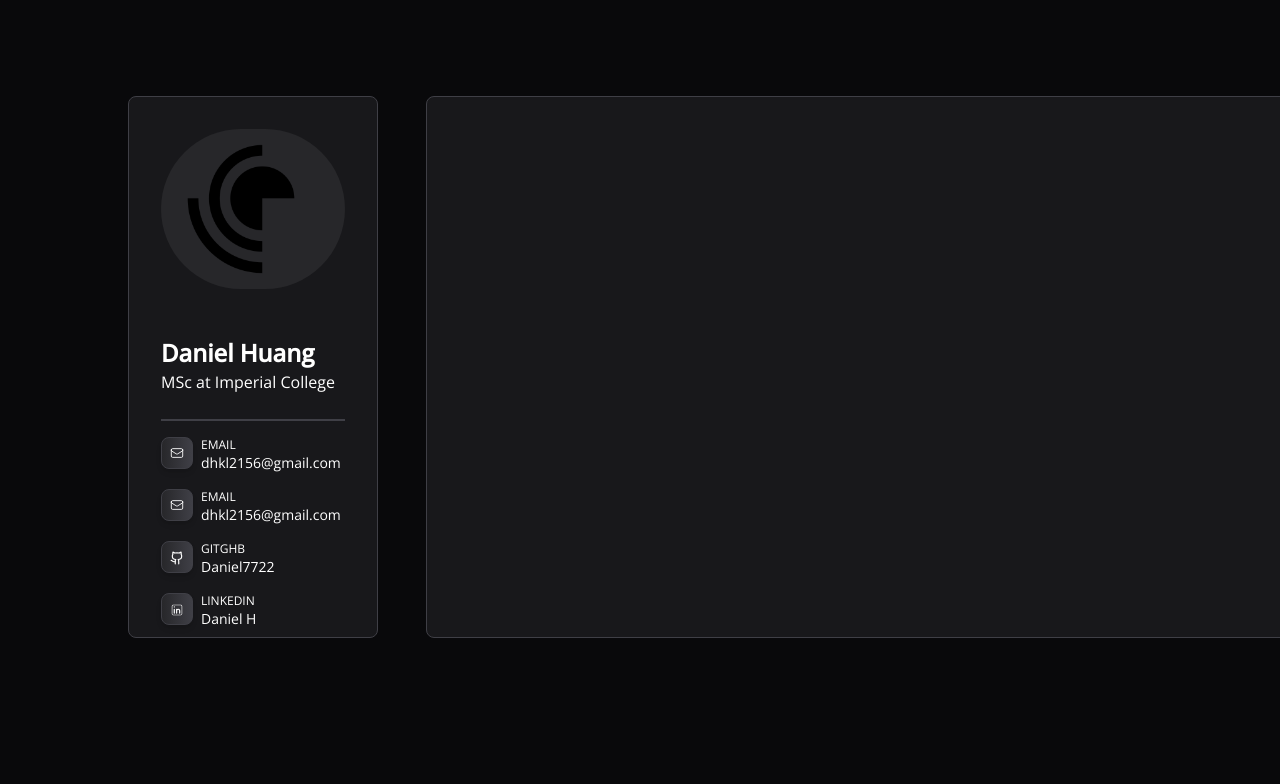
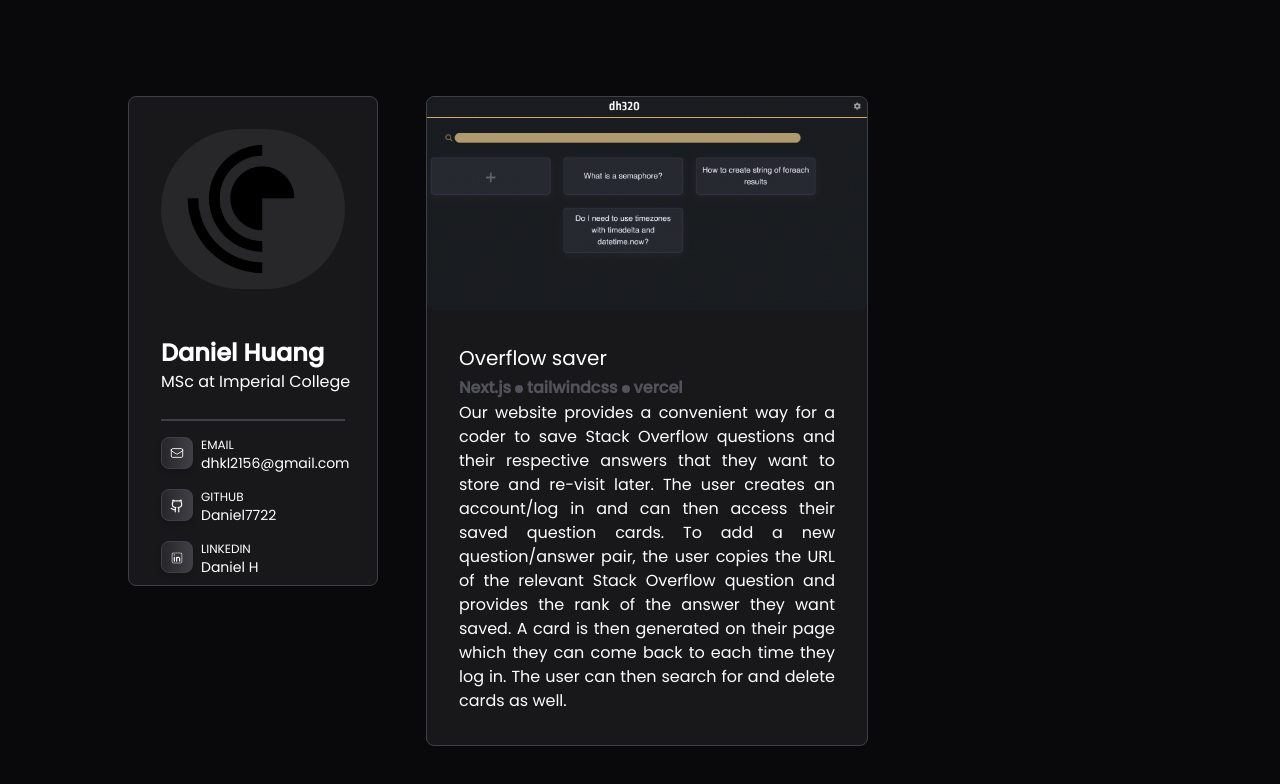
Before and after one commit to daniel7722/portfolio, a Next.js app: page / in a window 1280 px wide. Shown: the top 784 px of the page. Built offline with nearby package versions, Linux system fonts and the light colour scheme; a web font is replaced by a local one.

Commit message:
feat: added panel to diplay projects

```diff
--- a/app/dashboard/layout.tsx
+++ /dev/null
@@ -1,12 +0,0 @@
-import SideNav from '@/app/dashboard/sidenav';
-
-export default function Layout({ children }: { children: React.ReactNode }) {
-  return (
-    <div className="flex h-screen flex-col md:flex-row md:overflow-hidden">
-      <div className="w-full flex-none md:w-64">
-        <SideNav />
-      </div>
-      <div className="flex-grow p-6 md:overflow-y-auto md:p-12">{children}</div>
-    </div>
-  );
-}
--- a/app/dashboard/nav-links.tsx
+++ /dev/null
@@ -1,47 +0,0 @@
-'use client';
-import {
-  UserGroupIcon,
-  HomeIcon,
-  DocumentDuplicateIcon,
-} from '@heroicons/react/24/outline';
-import { usePathname } from 'next/navigation';
-import Link from 'next/link';
-import clsx from 'clsx';
-
-// Map of links to display in the side navigation.
-// Depending on the size of the application, this would be stored in a database.
-const links = [
-  { name: 'Home', href: '/dashboard', icon: HomeIcon },
-  {
-    name: 'Invoices',
-    href: '/dashboard/invoices',
-    icon: DocumentDuplicateIcon,
-  },
-  { name: 'Customers', href: '/dashboard/customers', icon: UserGroupIcon },
-];
-
-export default function NavLinks() {
-  const pathname = usePathname();
-  return (
-    <>
-      {links.map((link) => {
-        const LinkIcon = link.icon;
-        return (
-          <Link
-            key={link.name}
-            href={link.href}
-            className={clsx(
-              'flex h-[48px] grow items-center justify-center gap-2 rounded-md bg-gray-50 p-3 text-sm font-medium hover:bg-sky-100 hover:text-blue-600 md:flex-none md:justify-start md:p-2 md:px-3',
-              {
-                'bg-sky-100 text-blue-600': pathname === link.href,
-              },
-            )}
-          >
-            <LinkIcon className="w-6" />
-            <p className="hidden md:block">{link.name}</p>
-          </Link>
-        );
-      })}
-    </>
-  );
-}
--- a/app/dashboard/page.tsx
+++ /dev/null
@@ -1,3 +0,0 @@
-export default function page () {
-    return <p>Dashboard</p>
-}
--- a/app/dashboard/sidenav.tsx
+++ /dev/null
@@ -1,29 +0,0 @@
-import Link from 'next/link';
-import Logo from '@/app/ui/logo/logo';
-import { PowerIcon } from '@heroicons/react/24/outline';
-import NavLinks from './nav-links';
-
-export default function SideNav() {
-  return (
-    <div className="flex h-full flex-col px-3 py-4 md:px-2">
-      <Link
-        className="mb-2 flex h-20 items-end justify-start rounded-md bg-blue-600 p-4 md:h-40"
-        href="/"
-      >
-        <div className="w-32 text-white md:w-40">
-          <Logo />
-        </div>
-      </Link>
-      <NavLinks />
-      <div className="flex grow flex-row justify-between space-x-2 md:flex-col md:space-x-0 md:space-y-2">
-        <div className="hidden h-auto w-full grow rounded-md bg-gray-50 md:block"></div>
-        <form>
-          <button className="flex h-[48px] w-full grow items-center justify-center gap-2 rounded-md bg-gray-50 p-3 text-sm font-medium hover:bg-sky-100 hover:text-blue-600 md:flex-none md:justify-start md:p-2 md:px-3">
-            <PowerIcon className="w-6" />
-            <div className="hidden md:block">Sign Out</div>
-          </button>
-        </form>
-      </div>
-    </div>
-  );
-}
--- a/app/layout.tsx
+++ b/app/layout.tsx
@@ -1,5 +1,5 @@
 import type { Metadata } from "next";
-import { openSans } from "./ui/fonts/fonts";
+import { poppins } from "./ui/fonts/fonts";
 import "./globals.css";
 
 export default function RootLayout({
@@ -9,7 +9,7 @@ export default function RootLayout({
 }>) {
   return (
     <html lang="en">
-      <body className={`${openSans.className} antialiased m-16 bg-zinc-950`}>
+      <body className={`${poppins.className} antialiased m-16 bg-zinc-950`}>
         {children}
       </body>
     </html>
--- a/app/lib/definition.ts
+++ /dev/null
@@ -1,7 +0,0 @@
-export type Invoice = {
-    id: string;
-    customer_id: string;
-    amount: number;
-    date: string;
-    status: "pending" | "paid";
-}
--- a/app/page.tsx
+++ b/app/page.tsx
@@ -1,6 +1,7 @@
 import Image from "next/image";
 import Link from "next/link";
 import ContactInfo from "./ui/contact_info/contact_info";
+import Panel from "./ui/panel/panel";
 import { CiLinkedin } from "react-icons/ci";
 import { LuGithub } from "react-icons/lu";
 import { EnvelopeIcon } from "@heroicons/react/24/outline";
@@ -8,7 +9,7 @@ import { EnvelopeIcon } from "@heroicons/react/24/outline";
 export default function Page() {
   return (
     <main className="w-full flex flex-col lg:flex-row gap-6 lg:gap-12 px-4 sm:px-8 md:px-16 py-8">
-      <aside className="min-w-full lg:min-w-[250px] border rounded-lg border-zinc-700 bg-zinc-900">
+      <aside className="min-w-full lg:min-w-[250px] h-fit border rounded-lg border-zinc-700 bg-zinc-900">
       <div className="flex relative flex-row lg:flex-col center text-white">
         <figure className="w-32 lg:w-auto min-w-24 m-8 bg-zinc-800 border rounded-full border-none ">
           <Image
@@ -28,34 +29,40 @@ export default function Page() {
       <div className="flex relative flex-col gap-4 text-white mx-8 my-2">
         <div className="w-full border border-zinc-700"></div>
         <ul className="grid grid-cols-3 lg:grid-cols-1 gap-4">
-          <ContactInfo icon={EnvelopeIcon} category="EMAIL" text="dhkl2156@gmail.com"/>
-          <li className="flex flex-row gap-2">
-            <div className="flex w-8 h-8 border rounded-lg bg-gradient-to-r from-zinc-800 via-zinc-700 to-zinc-800 hover:bg-right bg-[length:200%_auto] text-white p-2 rounded-lg shadow-md transition-all duration-500 border-zinc-700"><EnvelopeIcon className=""/></div>
-            <div className="flex flex-col gap-.5">
-              <p className="text-xs">EMAIL</p>
-              <Link href="mailto:dhkl2156@gmail.com" className="text-sm">dhkl2156@gmail.com</Link>
-            </div>
-          </li>
-          <li className="flex flex-row gap-2">
-            <div className="flex w-8 h-8 border rounded-lg bg-gradient-to-r from-zinc-800 via-zinc-700 to-zinc-800 hover:bg-right bg-[length:200%_auto] text-white p-2 rounded-lg shadow-md transition-all duration-500 border-zinc-700">< LuGithub className="w-4 h-4 text-white"/></div>
-            <div className="flex flex-col gap-.5">
-              <p className="text-xs">GITGHB</p>
-              <Link href="https://github.com/daniel7722" className="text-sm">Daniel7722</Link>
-            </div>
-          </li>
-          <li className="flex flex-row gap-2">
-            <div className="flex w-8 h-8 border rounded-lg bg-gradient-to-r from-zinc-800 via-zinc-700 to-zinc-800 hover:bg-right bg-[length:200%_auto] text-white p-2 rounded-lg shadow-md transition-all duration-500 border-zinc-700"><CiLinkedin className="w-4 h-4 text-white"/></div>
-            <div className="flex flex-col gap-.5">
-              <p className="text-xs">LINKEDIN</p>
-              <Link href="https://www.linkedin.com/in/daniel-huang-0a58a2220/" className="text-sm">Daniel H</Link>
-            </div>
-          </li>
-
+          <ContactInfo
+            icon={EnvelopeIcon}
+            category="EMAIL"
+            text="dhkl2156@gmail.com"
+            url="mailto:dhkl2156@gmail.com"/>
+          <ContactInfo
+            icon={LuGithub}
+            category="GITHUB"
+            text="Daniel7722"
+            url="https://github.com/daniel7722"/>
+          <ContactInfo
+            icon={CiLinkedin}
+            category="LINKEDIN"
+            text="Daniel H"
+            url="https://www.linkedin.com/in/daniel-huang-0a58a2220/"/>
         </ul>
       </div>
       </aside>
 
-      <div className="min-w-full lg:min-w-[900px] border rounded-lg border-zinc-700 bg-zinc-900">
+      <div className="grid grid-cols-1 lg: grid-cols-2 gap-4 min-w-full h-fit lg:min-w-[900px]">
+        <Panel
+          url="https://stack-overflow-saver.vercel.app/my-questions"
+          image="imperialOverflow.png"
+          alt_text="web"
+          title="Overflow saver"
+          tech_stack={["Next.js", "tailwindcss", "vercel"]}
+          content="Our website provides a convenient way for a coder to save Stack Overflow questions
+                and their respective answers that they want to store and re-visit later. The user creates
+                an account/log in and can then access their saved question cards. To add a new
+                question/answer pair, the user copies the URL of the relevant Stack Overflow question
+                and provides the rank of the answer they want saved. A card is then generated on their
+                page which they can come back to each time they log in. The user can then search
+                for and delete cards as well."
+          />
       </div>
     </main>
 
--- a/app/ui/contact_info/contact_info.tsx
+++ b/app/ui/contact_info/contact_info.tsx
@@ -4,15 +4,16 @@ interface InfoProps {
     icon: React.ElementType;
     category: string;
     text: string;
+    url: string;
 }
 
-const Nav: React.FC<InfoProps> = ({icon: Icon, category, text}) => {
+const Nav: React.FC<InfoProps> = ({icon: Icon, category, text, url}) => {
     return (
       <li className="flex flex-row gap-2">
         <div className="flex w-8 h-8 border rounded-lg bg-gradient-to-r from-zinc-800 via-zinc-700 to-zinc-800 hover:bg-right bg-[length:200%_auto] text-white p-2 rounded-lg shadow-md transition-all duration-500 border-zinc-700"><Icon></Icon></div>
         <div className="flex flex-col gap-.5">
           <p className="text-xs">{category}</p>
-          <Link href="mailto:dhkl2156@gmail.com" className="text-sm">{text}</Link>
+          <Link href={url} className="text-sm">{text}</Link>
         </div>
       </li>
     );
--- a/app/ui/fonts/fonts.ts
+++ b/app/ui/fonts/fonts.ts
@@ -2,8 +2,10 @@ import { Inter } from "next/font/google";
 import { Pacifico } from "next/font/google";
 import { Lusitana } from "next/font/google";
 import { Open_Sans } from "next/font/google";
+import { Poppins } from "next/font/google";
 
 export const inter = Inter({ subsets: ["latin"] });
 export const lusitana = Lusitana({ subsets: ["latin"], weight: ['400', '700'], });
 export const pacifico = Pacifico({ subsets: ["latin"], weight: '400' });
 export const openSans = Open_Sans({ subsets: ["latin"], weight: ['400', '500'] });
+export const poppins = Poppins({ subsets: ["latin"], weight: ['400', '500'] });
--- a/app/ui/logo/logo.tsx
+++ /dev/null
@@ -1,21 +0,0 @@
-import Image from "next/image";
-import { pacifico } from "../fonts/fonts";
-
-export default function Logo() {
-  return (
-    <div className={`${pacifico.className} flex flex-row items-center justify-center leading-none text-white text-2xl`}>
-      <div className="inline-flex items-center justify-center" style={{ width: '2em', height: '2em' }}>
-        <Image
-          src="/shape.png"
-          alt="Logo"
-          layout="responsive"
-          width={100}
-          height={100}
-          className="object-contain"
-        />
-      </div>
-      Daniel
-
-    </div>
-  )
-}
--- /dev/null
+++ b/app/ui/panel/panel.tsx
@@ -0,0 +1,39 @@
+import React from 'react';
+import Link from 'next/link';
+
+interface PanelProps {
+  url: string;
+  image: string;
+  alt_text: string;
+  title: string;
+  tech_stack: string[];
+  content: string;
+}
+
+
+const Panel: React.FC<PanelProps> = ({url, image, alt_text, title, tech_stack, content}) => {
+    return (
+        <div className="w-full h-fit border rounded-lg border-zinc-700 bg-zinc-900 text-white transition-transform transform hover:scale-105 duration-300">
+            <Link href={url}>
+            <figure className='border-none rounded-lg'>
+                <img src={image} alt={alt_text} className='rounded-lg'/>
+            </figure>
+            <div className='p-8'>
+                <h3 className='text-xl leading-relaxed'>{title}</h3>
+                {tech_stack.map((tech, index) => (
+                    <React.Fragment key={index}>
+                        <span className='font-bold text-zinc-600 leading-relaxed'>{tech}</span>
+                        {index < tech_stack.length - 1 && (
+                            <span className="inline-block w-2 h-2 bg-zinc-600 rounded-full mx-1"></span>
+                        )}
+                    </React.Fragment>
+                ))}
+                <p className='text-justify'>{content}</p>
+            </div>
+            </Link>
+
+        </div>
+    )
+}
+
+export default Panel;
```
Also changed, not shown: public/ImperialOverflow.png (added).
